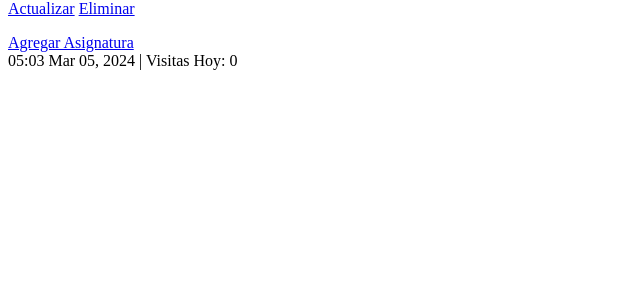
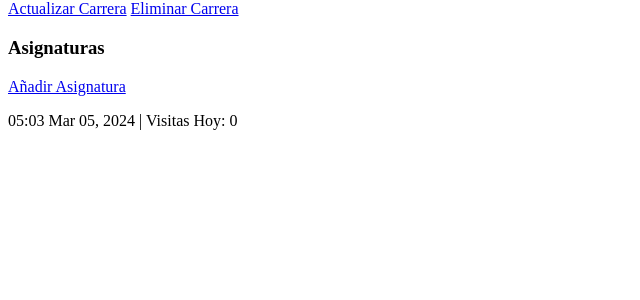
Before and after one commit to alfr0718/biblioteca, a Yii app: template views/carrera/view.php in a window 1280 px wide. Shown: the part 21-321 px from the top of the page, without its empty margins (0-640 px from the left). Run offline with PHP 8.4 and a stand-in for Yii, Linux system fonts and the light colour scheme; the template is opened without the code that fills it, so the values that code supplies are empty; some libraries are stand-ins or nearby versions.

Commit message:
Update view.php

```diff
--- a/views/carrera/view.php
+++ b/views/carrera/view.php
@@ -14,18 +14,27 @@ $this->params['breadcrumbs'][] = $this->title;
 ?>
 <div class="carrera-view">
 
-    <h1><?= Html::encode($this->title) ?></h1>
+    <div class="row">
+        <!-- Primer card a la izquierda -->
+        <div class="col-md-6">
 
-    <p>
-        <?= Html::a('Actualizar', ['update', 'idcar' => $model->idcar], ['class' => 'btn btn-primary']) ?>
-        <?= Html::a('Eliminar', ['delete', 'idcar' => $model->idcar], [
-            'class' => 'btn btn-danger',
-            'data' => [
-                'confirm' => '¿Estas seguro de Eliminar este elemento?',
-                'method' => 'post',
-            ],
-        ]) ?>
-    </p>
+            <div class="card shadow mb-4">
+                <!-- Card Header - Accordion -->
+                <div class="card-header py-3 text-center">
+                    <div class="d-flex align-items-center justify-content-center">
+                        <div>
+                            <h1 class="m-0 font-weight-bold text-primary">
+                                <?= Html::encode($this->title) ?>
+                            </h1>
+                        </div>
+                    </div>
+                </div>
+
+
+
+                <!-- Card Content - Collapse -->
+                <div class="card-body">
+
 
                     <?= DetailView::widget([
                         'model' => $model,
@@ -40,9 +49,38 @@ $this->params['breadcrumbs'][] = $this->title;
                             ],
                         ],
                     ]) ?>
+                    <p>
+                        <?= Html::a('<span class="icon text-white-100"><i class="fas fa-edit"></i></span><span class="text">Actualizar Carrera</span>', ['update', 'idcar' => $model->idcar], ['class' => 'btn btn-primary btn-icon-split']) ?>
+                        <?= Html::a('<span class="icon text-white-100"><i class="fas fa-trash"></i></span><span class="text">Eliminar Carrera</span>', ['delete', 'idcar' => $model->idcar], [
+                            'class' => 'btn btn-danger btn-icon-split',
+                            'data' => [
+                                'confirm' => '¿Estas seguro de Eliminar este elemento?',
+                                'method' => 'post',
+                            ],
+                        ]) ?>
+                    </p>
+                </div>
 
-    <?= Html::a('Agregar Asignatura', ['agregar-asignatura-carrera', 'idcar' => $model->idcar], ['class' => 'btn btn-primary']) ?>
+            </div>
+        </div>
 
+        <!-- Segundo card a la derecha -->
+        <div class="col-md-6">
+            <div class="card shadow mb-4">
+                <!-- Card Header - Accordion -->
+                <div class="card-header py-3 text-center">
+                    <div class="d-flex align-items-center justify-content-center">
+                        <div>
+                            <h3 class="text-primary">
+                                <?php echo 'Asignaturas'; ?>
+                            </h3>
+                        </div>
+                    </div>
+                </div>
+                <div class="card-body">
+                    <p>
+                        <?= Html::a('<span class="icon text-white-100"><i class="fas fa-plus-circle"></i></span><span class="text">Añadir Asignatura</span>', ['agregar-asignatura-carrera', 'idcar' => $model->idcar], ['class' => 'btn btn-success btn-icon-split']) ?>
+                    </p>
                     <?php $contador = 1;
                     foreach ($AllAsignaturas as $Asignatura) : ?>
                         <div class="row">
@@ -55,26 +93,27 @@ $this->params['breadcrumbs'][] = $this->title;
                                             'value' => $Asignatura->Nombre,
                                         ],
                                         // Agrega más atributos según sea necesario
-                    ],
-                ]); ?>
-            </div>
-            <div class="col-md-6">
-                <?= Html::a('Editar', ['asignatura/update', 'id' => $Asignatura->id], ['class' => 'btn btn-primary']) ?>
-                <?= Html::a('Eliminar', ['asignatura/delete', 'id' => $Asignatura->id], [
-                    'class' => 'btn btn-danger',
+                                        [
+                                            'format' => 'raw',
+                                            'label' => '',
+                                            'value' => Html::a('<i class="fa fa-edit"></i>', ['asignatura/update', 'id' => $Asignatura->id], ['class' => 'btn btn-primary btn-circle']) .
+                                            Html::a('<i class="fa fa-trash"></i>', ['asignatura/delete', 'id' => $Asignatura->id], [
+                                                'class' => 'btn btn-danger btn-circle',
                                                 'data' => [
                                                     'confirm' => '¿Estás seguro de que quieres eliminar esta asignatura?',
                                                     'method' => 'post',
                                                 ],
-                ]) ?>
+                                            ]),
+                                        ],
+                                    ],
+                                ]); ?>
+                            </div>
+
+                        </div>
+                    <?php $contador++;
+                    endforeach; ?>
                 </div>
             </div>
-    <?php
-        $contador++;
-    endforeach; ?>
-
-
-
-
-
         </div>
+    </div>
+</div>
```
Lines whose indentation alone changed are shown as unchanged.
